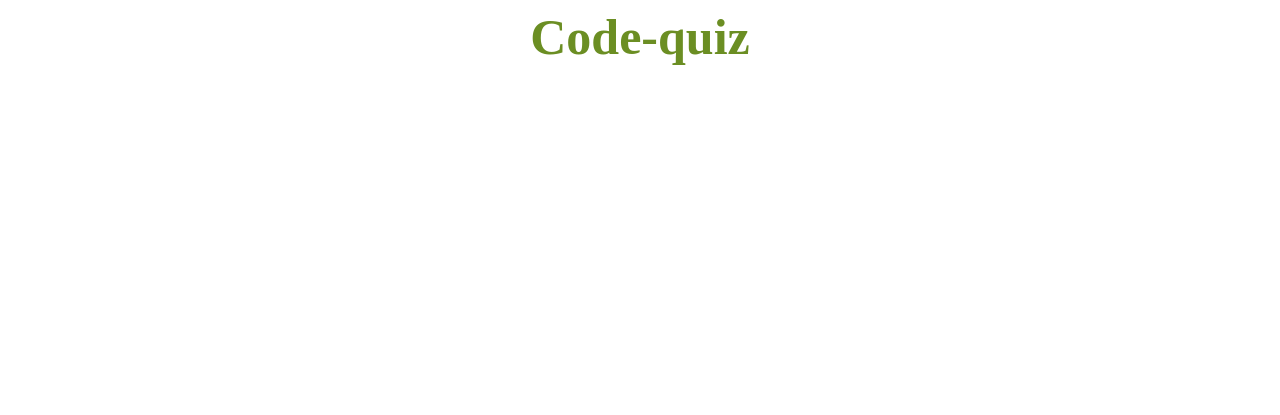
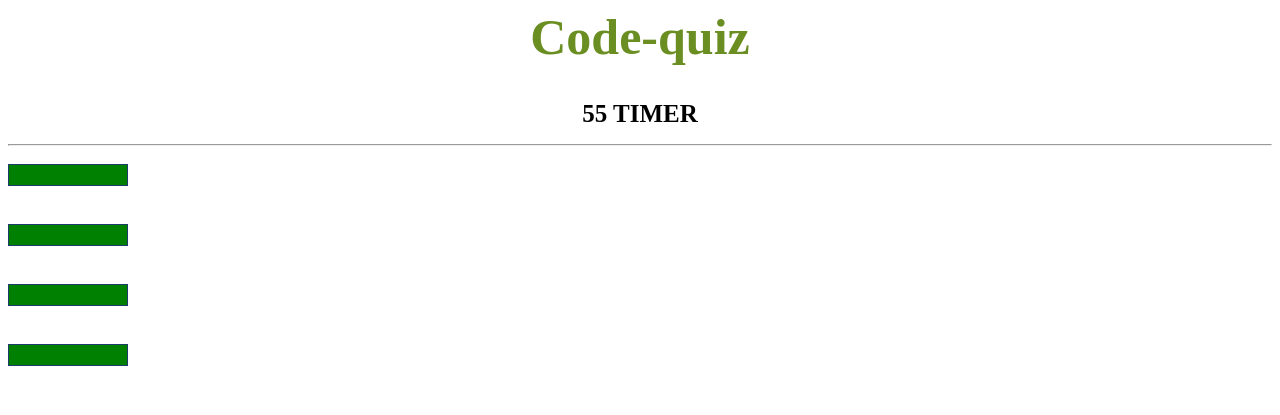
Before and after one commit to syeddilawar/quiz-code, a plain HTML site: page home.html in a window 1280 px wide. Drawn offline with Linux system fonts and the light colour scheme.

Commit message:
html second page

```diff
--- a/home.html
+++ b/home.html
@@ -8,6 +8,15 @@
   </head>
   <body>
     <h1 class="home-h1">Code-quiz</h1>
-
+    <h1 class="time"></h1>
+    <hr />
+    <div class="buttons">
+      <button id="btn0"><span id="choice0"></span></button><br /><br />
+      <button id="btn1"><span id="choice1"></span></button><br /><br />
+      <button id="btn2"><span id="choice2"></span></button><br /><br />
+      <button id="btn3"><span id="choice3"></span></button><br /><br /><br />
+      <div id="ttt"></div>
+    </div>
+    <script src="script.js"></script>
   </body>
 </html>
--- a/script.js
+++ b/script.js
@@ -0,0 +1,14 @@
+var timeEl = document.querySelector(".time");
+var secondsLeft = 60;
+function setTime() {
+  var timerInterval = setInterval(function () {
+    secondsLeft--;
+    timeEl.textContent = secondsLeft + " TIMER ";
+
+    if (secondsLeft === 0) {
+      clearInterval(timerInterval);
+      sendMessage();
+    }
+  }, 1000);
+}
+setTime();
--- a/style.css
+++ b/style.css
@@ -20,3 +20,26 @@ button {
   text-align: center;
   margin-top: 0em;
 }
+.time {
+  margin-top: 10px;
+  font-size: 25px;
+}
+#btn0,
+#btn1,
+#btn2,
+#btn3 {
+  background-color: green;
+  width: 120px;
+  font-size: 20px;
+  color: white;
+  border: 1px solid #1d3c6a;
+  margin: 10px 20px 10px 0px;
+  padding: 10px 10px;
+}
+#btn0:hover,
+#btn1:hover,
+#btn2:hover,
+#btn3:hover {
+  cursor: pointer;
+  background-color: orange;
+}
```
